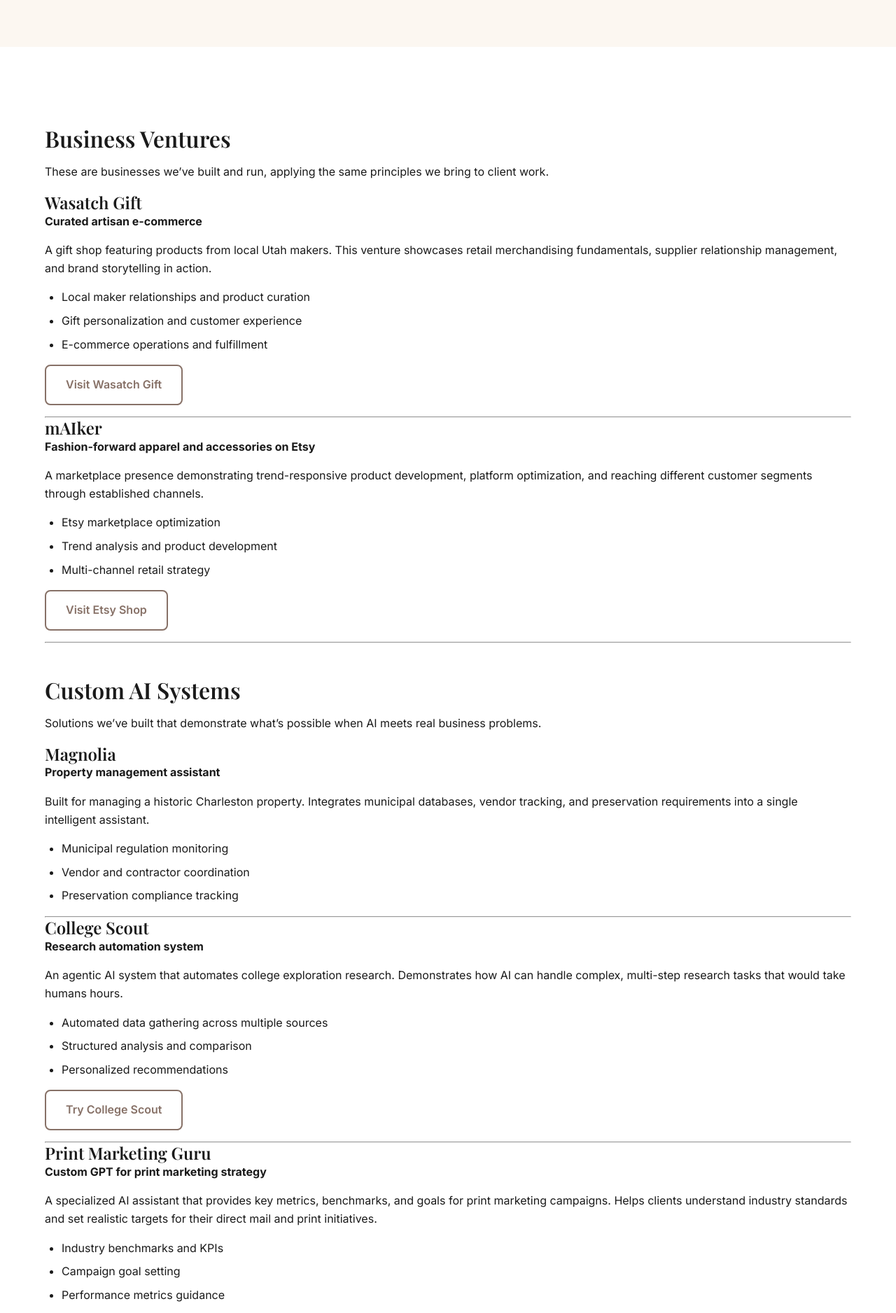
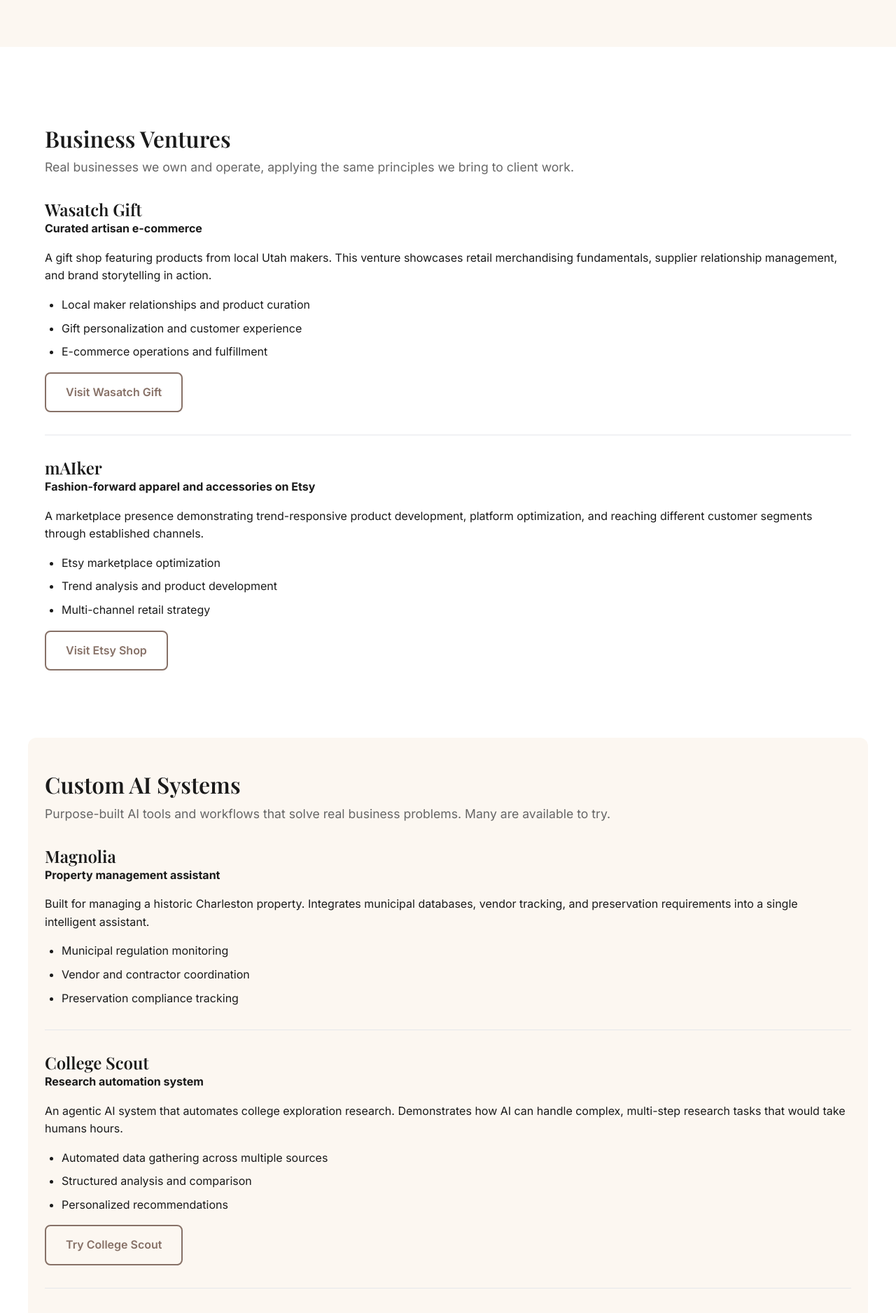
Before and after one commit to adespain70-ui/despain-consulting-site, a Jekyll site: the page built from ventures.md, in a window 1280 px wide. Shown: the part 453-2329 px from the top of the page at 70% size. Built offline with Jekyll 4.4.1, drawn with Linux system fonts in a browser that asks for light colours.

Commit message:
Add visual separation between Business Ventures and Custom AI Systems

```diff
--- a/assets/css/style.css
+++ b/assets/css/style.css
@@ -242,6 +242,42 @@
 
 .page-content li {
   margin-bottom: 0.5rem;
+}
+
+/* ===== Venture Sections ===== */
+.venture-section {
+  padding: calc(var(--spacing-unit) * 3) 0;
+  margin: 0 calc(var(--spacing-unit) * -1.5);
+  padding-left: calc(var(--spacing-unit) * 1.5);
+  padding-right: calc(var(--spacing-unit) * 1.5);
+}
+
+.venture-section.bg-alt {
+  background: var(--color-bg-alt);
+  margin-top: calc(var(--spacing-unit) * 2);
+  margin-bottom: calc(var(--spacing-unit) * 2);
+  border-radius: 12px;
+}
+
+.venture-section h2 {
+  margin-top: 0;
+  margin-bottom: 0.5rem;
+}
+
+.venture-section .section-intro {
+  color: var(--color-text-light);
+  font-size: 1.1rem;
+  margin-bottom: calc(var(--spacing-unit) * 2);
+}
+
+.venture-section h3 {
+  margin-top: calc(var(--spacing-unit) * 2);
+}
+
+.venture-section hr {
+  border: none;
+  border-top: 1px solid var(--color-border);
+  margin: calc(var(--spacing-unit) * 2) 0;
 }
 
 /* ===== Home Sections ===== */
--- a/ventures.md
+++ b/ventures.md
@@ -4,9 +4,11 @@
 subtitle: We don't just advise, we build and operate
 ---
 
+<div class="venture-section" markdown="1">
+
 ## Business Ventures
 
-These are businesses we've built and run, applying the same principles we bring to client work.
+<p class="section-intro">Real businesses we own and operate, applying the same principles we bring to client work.</p>
 
 ### Wasatch Gift
 
@@ -34,11 +36,13 @@
 
 <a href="https://maikerco.etsy.com" class="btn btn-secondary" target="_blank" rel="noopener">Visit Etsy Shop</a>
 
----
+</div>
+
+<div class="venture-section bg-alt" markdown="1">
 
 ## Custom AI Systems
 
-Solutions we've built that demonstrate what's possible when AI meets real business problems.
+<p class="section-intro">Purpose-built AI tools and workflows that solve real business problems. Many are available to try.</p>
 
 ### Magnolia
 
@@ -90,7 +94,7 @@
 - Quality control and validation
 - Scalable document processing
 
----
+</div>
 
 <div style="text-align: center; margin-top: 3rem;">
   <p style="font-size: 1.1rem; margin-bottom: 1.5rem;">Interested in building something similar for your business?</p>
```
